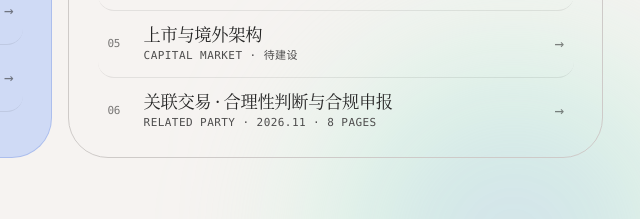
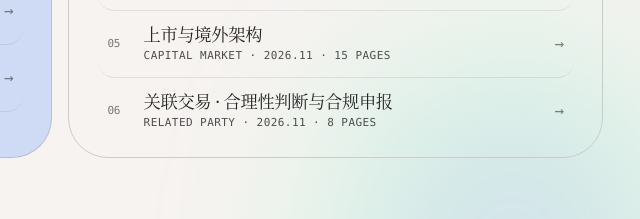
Before and after one commit to Paiyunshou/slides, a plain HTML site: page index.html in a window 1280 px wide. Shown: the part 545-764 px from the top of the page, 626-1266 px from the left. Drawn offline with Linux system fonts and the light colour scheme.

Commit message:
chore(05): 资本市场分册上线，15 PAGES

```diff
--- a/index.html
+++ b/index.html
@@ -319,7 +319,7 @@ footer .swatch.c{background:var(--mint)}
           <span class="idx">05</span>
           <span class="body">
             <span class="t">上市与境外架构</span>
-            <span class="m">CAPITAL MARKET · 待建设</span>
+            <span class="m">CAPITAL MARKET · 2026.11 · 15 PAGES</span>
           </span>
           <span class="arw">→</span>
         </a>        <a class="item" href="./related-party.html">
```
